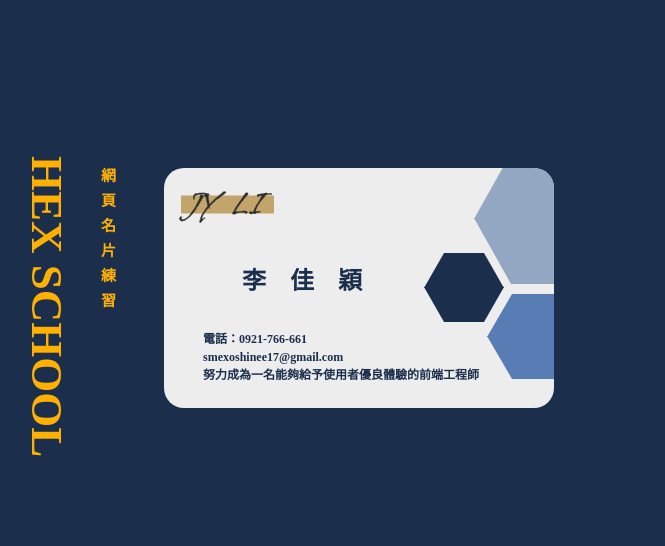
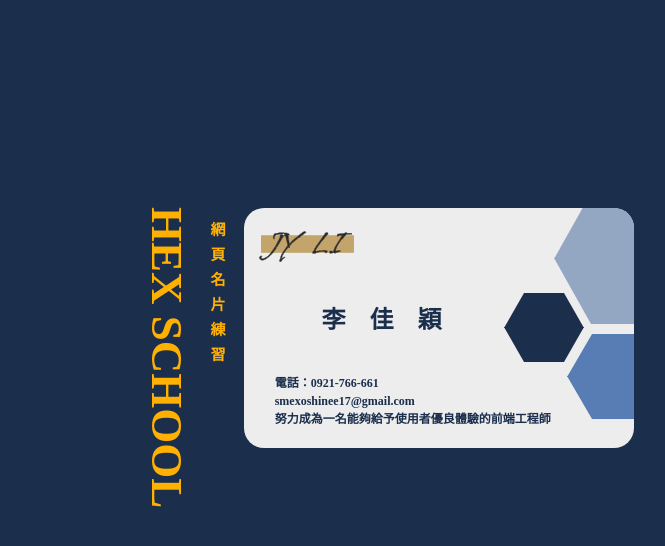
Before and after one commit to jylee0805/BusinessCard, a plain HTML site: page index.html in a window 1280 px wide. Shown: the whole page, without its empty margins (284-949 px from the left). Drawn offline with Linux system fonts and the light colour scheme.

Commit message:
更改定位寫法

```diff
--- a/style.css
+++ b/style.css
@@ -46,40 +46,40 @@ body{
    background:#1B2F4D;
 }
 .wrap{
-
     max-width: 100%;
     height: 465px;
     padding-left:65px;
     padding-top: 95px;
+    display: flex;
+    align-items: center;
+    justify-content: center;
+
 }
 .vertical{
     writing-mode: vertical-lr;
-    float: left;
     color: #FFB000;
     font-weight: bold;
 }
 .eng{
     font-size: 45px;
-    padding-top: 5%;
-    padding-right: 30px;
-    padding-left: 20%;
+    margin-top: 5%;
 }
 .ch{
     font-size: 15px;
     letter-spacing: 10px;
-    padding-top: 6%;
-    padding-right: 50px;
+    margin: -5% 20px 0 20px;
+
 }
 
 .card{
-    margin-top: 6%;
+
     width: 360px;
     height: 210px;
     background: #ededed;
     border-radius: 20px;
     padding: 15px;
     position: relative;
-    float: left;
+
 }
 .card h1{
     letter-spacing: 1em;
@@ -97,8 +97,8 @@ img{
 
 .infer{
     position: absolute;
-    bottom: 10%;
-    left: 10%;
+    bottom: 8%;
+    left: 8%;
     font-size: 12px;
     line-height: 1.2;
     color: #1B2F4D;
```
